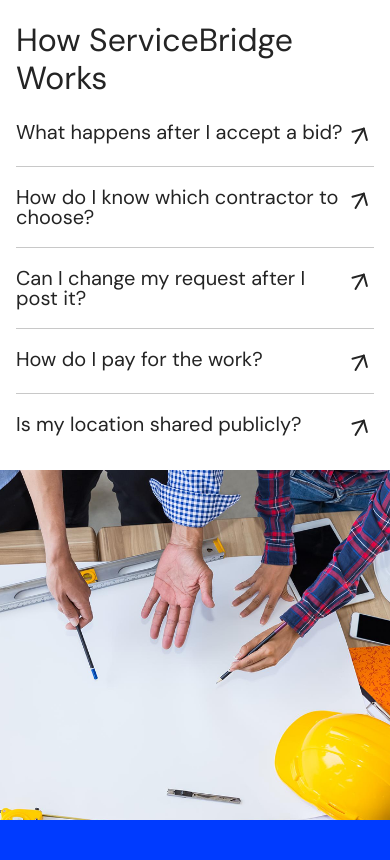
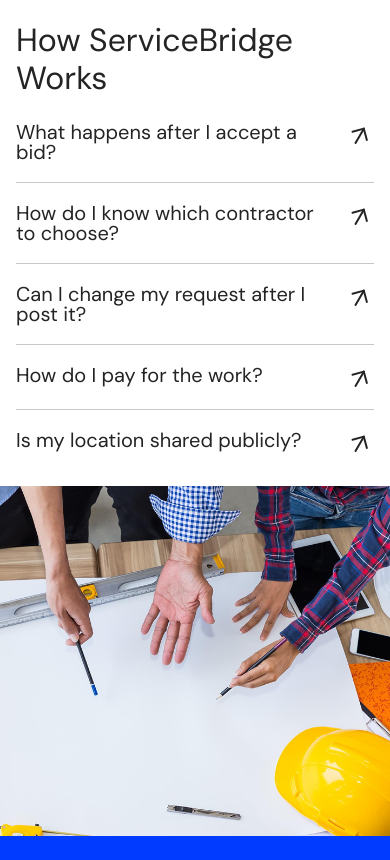
Before and after one commit to CBA-React/Christian-Landes, a Next.js app: page /for-clients in a window 390 px wide. Shown: the part 2740-3600 px from the top of the page. Built offline with nearby package versions, Linux system fonts and the light colour scheme.

Commit message:
add gap on items

```diff
--- a/src/modules/ForClients/HowWorks.tsx
+++ b/src/modules/ForClients/HowWorks.tsx
@@ -70,7 +70,7 @@
 										>
 											<div
 												className={
-													'flex cursor-pointer items-start justify-between max-lg:w-[100%] lg:items-center'
+													'flex cursor-pointer items-start justify-between gap-3 max-lg:w-[100%] lg:items-center'
 												}
 												onClick={() =>
 													toggleItem(work.num)
```
